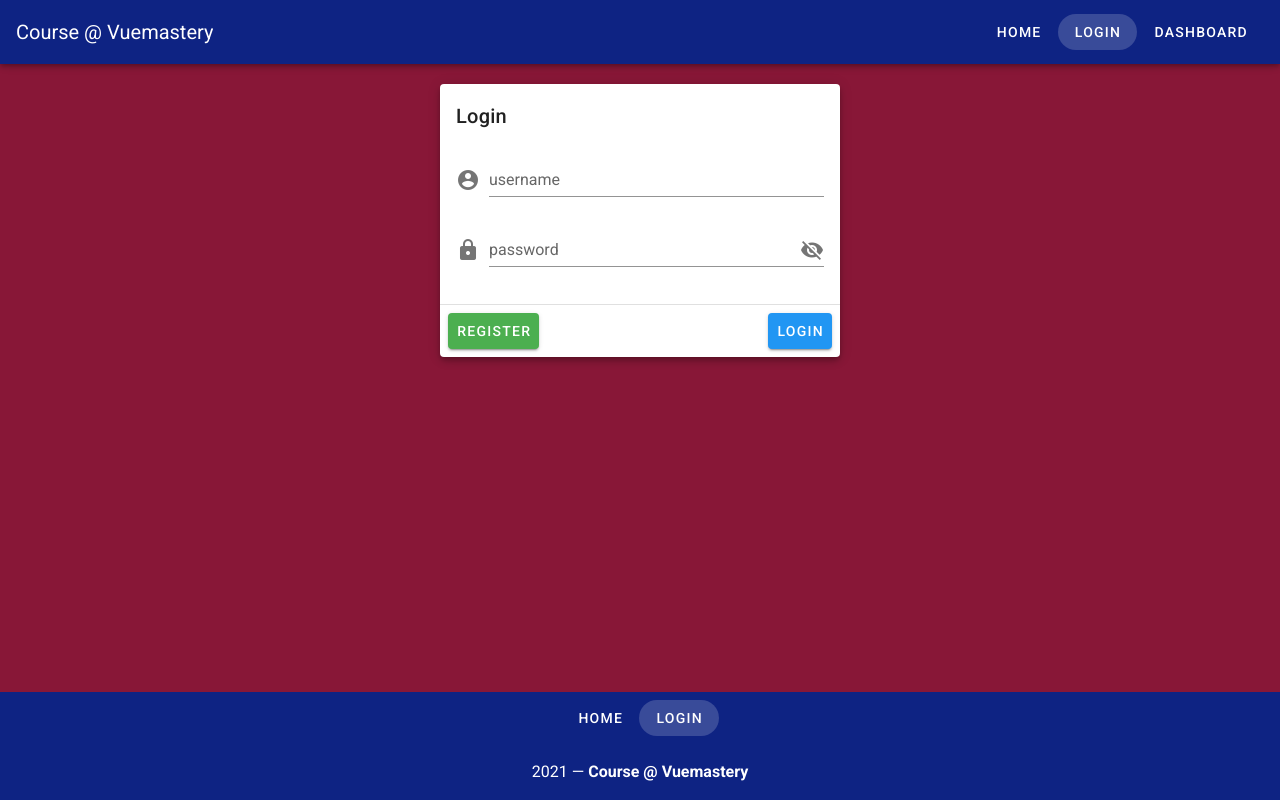
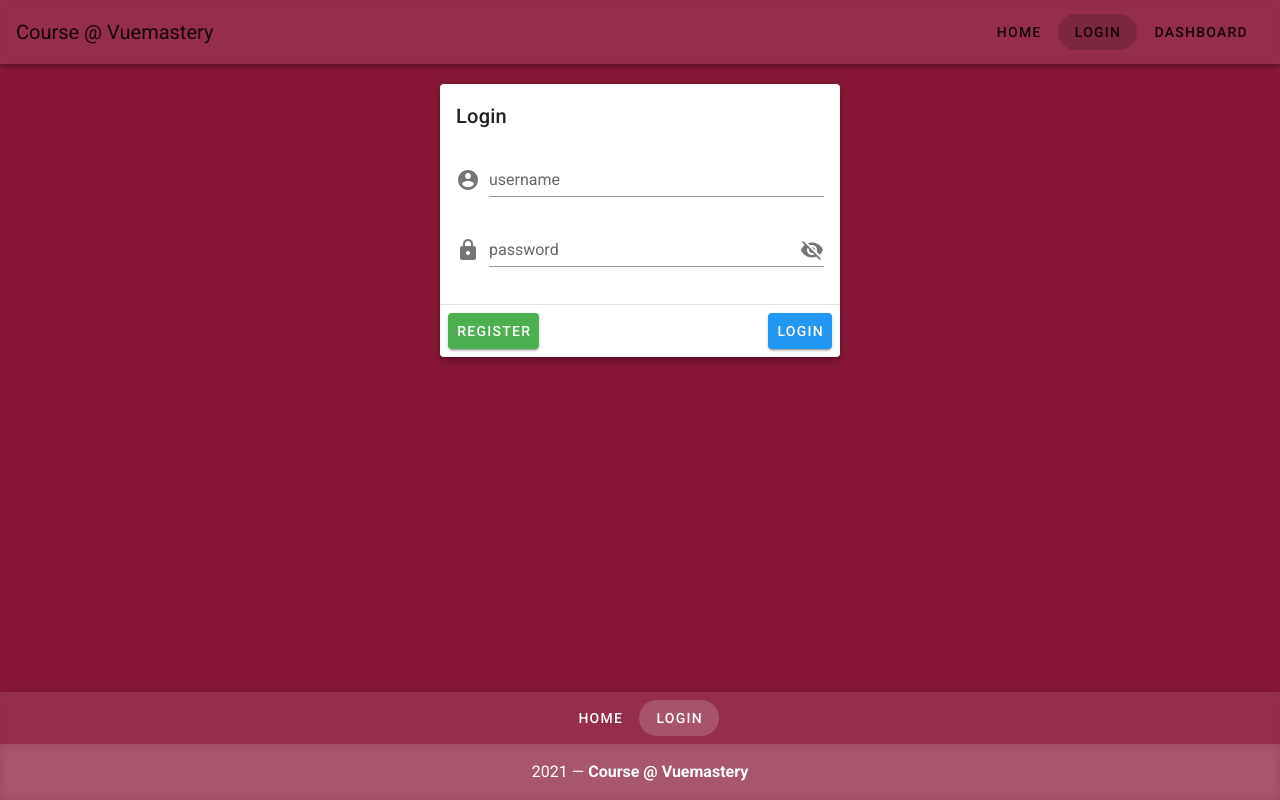
Before and after one commit to umangcodes/wanderer, a Vue app in the folder vuetify/course/: page / in a window 1280 px wide. Built offline with nearby package versions, Linux system fonts and the light colour scheme.

Commit message:
used css class for glassmorph

```diff
--- a/vuetify/course/src/components/footer.vue
+++ b/vuetify/course/src/components/footer.vue
@@ -1,5 +1,5 @@
 <template>
-  <v-footer color="#0E2383" padless>
+  <v-footer class="cardColor" padless elevation="5">
     <v-row justify="center" no-gutters>
       <v-btn
         v-for="link in links"
@@ -12,7 +12,11 @@
       >
         {{ link.label }}
       </v-btn>
-      <v-col color="#0E2383" class="py-4 text-center white--text" cols="12">
+      <v-col
+        class="py-4 text-center white--text cardColor"
+        elevation="5"
+        cols="12"
+      >
         {{ new Date().getFullYear() }} — <strong>Course @ Vuemastery</strong>
       </v-col>
     </v-row>
--- a/vuetify/course/src/components/header.vue
+++ b/vuetify/course/src/components/header.vue
@@ -1,5 +1,5 @@
 <template>
-  <v-app-bar app color="#0E2383" dark>
+  <v-app-bar app class="cardColor ">
     <v-toolbar-title>Course @ Vuemastery</v-toolbar-title>
     <v-spacer></v-spacer>
     <v-btn
```
